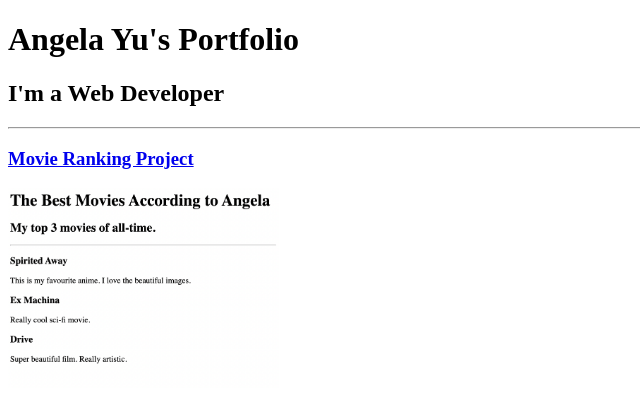
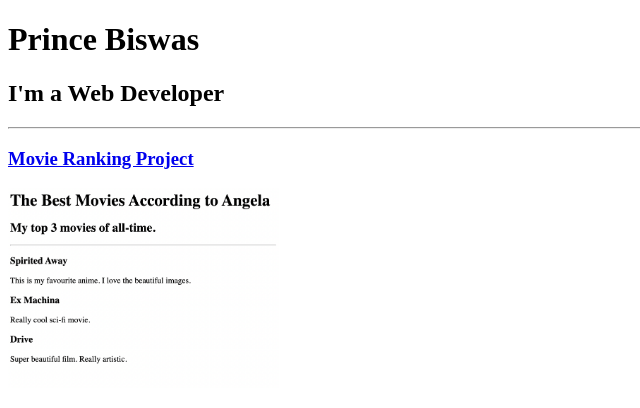
Before and after one commit to mrPrijat/html-portfolio, a plain HTML site: page index.html in a window 1280 px wide. Shown: the top 408 px of the page, without its empty margins (0-640 px from the left). Drawn offline with Linux system fonts and the light colour scheme.

Commit message:
Update index.html

```diff
--- a/index.html
+++ b/index.html
@@ -7,7 +7,7 @@
 </head>
 
 <body>
-  <h1>Angela Yu's Portfolio</h1>
+  <h1>Prince Biswas</h1>
   <h2>I'm a Web Developer</h2>
   <hr />
   <h3><a href="./public/movie-ranking.html">Movie Ranking Project</a></h3>
```
